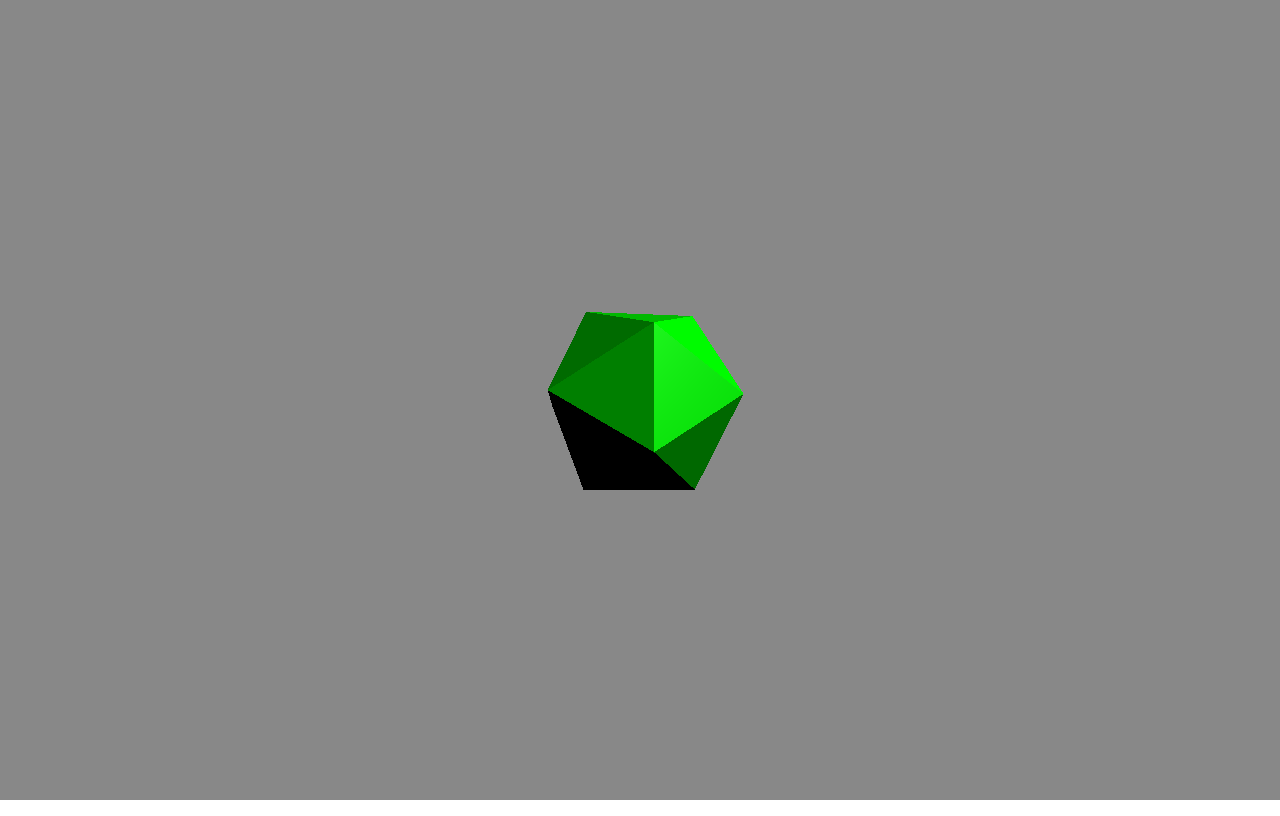
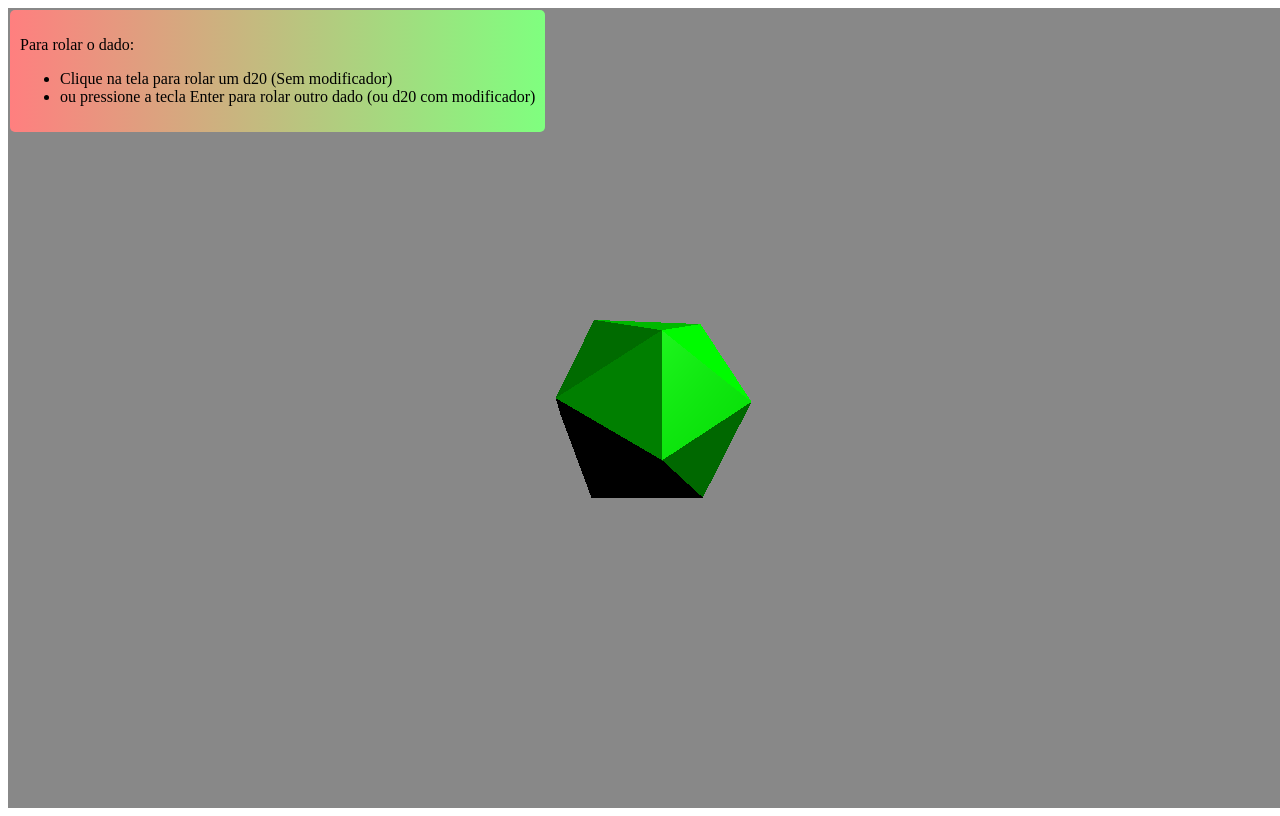
Before and after one commit to gomesyurii/Rpg-dice, a plain HTML site: page index.html in a window 1280 px wide. Drawn offline with nearby package versions, Linux system fonts and the light colour scheme.

Commit message:
Instrucoes

```diff
--- a/index.html
+++ b/index.html
@@ -1,21 +1,23 @@
 <!DOCTYPE html>
-<html lang="en">
+<html lang="pt-br">
 <head>
-  <meta charset="UTF-8">
+    <meta charset="UTF-8">
+    <meta name="viewport" content="width=device-width, initial-scale=1.0">
+   <link rel="stylesheet" href="styles.css">
+    <title>Seu Título Aqui</title>
 
-  <link rel="stylesheet" href="styles.css">
-  <meta name="viewport" content="width=device-width, initial-scale=1.0">
-  <script src="https://cdnjs.cloudflare.com/ajax/libs/three.js/r128/three.min.js"></script>
-  <script src="https://cdnjs.cloudflare.com/ajax/libs/tween.js/18.6.4/Tween.min.js"></script>
-
-
-  <title>Dado 3D</title>
-  <style>
-    body { margin: 0; }
-    canvas { display: block; }
-  </style>
 </head>
 <body>
-  <script src="script.js"></script>
+
+    <div id="instructions">
+        <p>Para rolar o dado:</p>
+        <ul>
+            <li>Clique na tela para rolar um d20 (Sem modificador)</li>
+            <li>ou pressione a tecla Enter para rolar outro dado (ou d20 com modificador)</li>
+        </ul>
+    </div>
+
+    <script src="https://cdnjs.cloudflare.com/ajax/libs/three.js/r128/three.min.js"></script>
+    <script src="script.js"></script>
 </body>
 </html>
--- a/styles.css
+++ b/styles.css
@@ -1,5 +1,15 @@
+#instructions {
+    position: absolute;
+    top: 10px;
+    left: 10px;
+    background-color: rgba(255, 255, 255, 0.5);
+    padding: 10px;
+    border-radius: 5px;
+    background: linear-gradient(to right, #ff7f7f, #7fff7f);
+}
+
+
 body {
-
-    background: linear-gradient(to bottom, #ff0000, #00ff00);
-
+    overflow-y: hidden;
+    overflow-x: hidden;
 }
```
